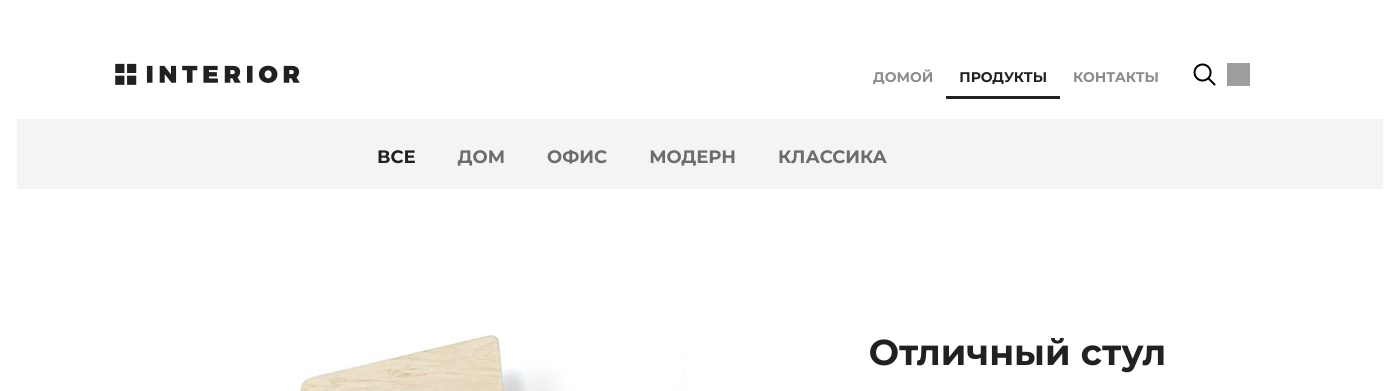
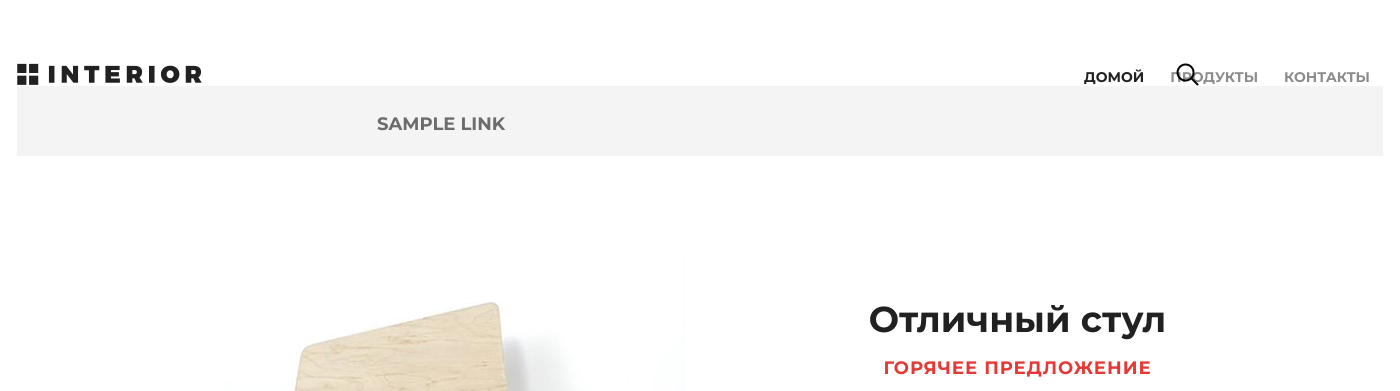
Before and after one commit to 69SomeoneElse69/741-742, a Django app: template mainapp/templates/mainapp/products.html in a window 1400 px wide. Shown: the top 391 px of the page. Run offline with Django 3.2, Linux system fonts and the light colour scheme; the template is opened without the code that fills it: most values are stand-ins (such as "Sample title", 1, 10 or a date in 2020); grey boxes are pictures that could not be loaded.

Commit message:
add lesson2

```diff
--- /dev/null
+++ b/geekshop/templates/geekshop/base.html
@@ -0,0 +1,25 @@
+{% load static %}
+
+<!DOCTYPE html>
+<html>
+<head>
+	<meta charset="utf-8">
+	<title>{% block title %} {{ title|title }} {% endblock %}</title>
+	<link rel="stylesheet" type="text/css" href="{% static 'geekshop/style.css' %}">
+	<link rel="stylesheet" href="{% static '/geekshop/fonts/font-awesome/css/font-awesome.css' %}">
+</head>
+<body>
+	<div class="container">
+
+
+        {% block content %}
+        {% endblock %}
+
+		<div class="clr"></div>
+
+	</div>
+
+{% include 'geekshop/includes/inc_futter.html' %}
+
+</body>
+</html>
--- /dev/null
+++ b/geekshop/templates/geekshop/includes/inc_futter.html
@@ -0,0 +1,26 @@
+<div class="footer">
+        <div class="clearfix">
+            <div class="text-footer">
+                <h3>контакты</h3>
+            </div>
+            <div class="text-footer">
+                <h3>полезная информация</h3>
+            </div>
+            <div class="text-footer clearfix">
+                <h3>Оставайтесь на связи</h3>
+                <p>Подписаться на новости и рассылки</p>
+                <form>
+                    <input type="email" name="email" placeholder="ваш email">
+                    <a href="#"><i class="fa fa-paper-plane fa-2x" aria-hidden="true"></i></a>
+                </form>
+            </div>
+        </div>
+        <p class="small">&copy; GB 2017</p>
+        <div class="social">
+            <a href="#" class="social1"></a>
+            <a href="#" class="social2"></a>
+            <a href="#" class="social3"></a>
+            <a href="#" class="social4"></a>
+        </div>
+        <p class="small">Положения &amp; Условия  /  Конфиденциальность &amp; Cookies</p>
+    </div>
--- /dev/null
+++ b/geekshop/templates/geekshop/includes/inc_main_menu.html
@@ -0,0 +1,9 @@
+<div class="header clearfix">
+				<a href="/" class="logo"></a>
+				<ul class="menu">
+					<li><a href="/" class="active">домой</a></li>
+					<li><a href="/products/">продукты</a></li>
+					<li><a href="{% url 'contacts' %}">контакты</a></li>
+				</ul>
+				<a href="#" class="search"></a>
+			</div>
--- a/geekshop/urls.py
+++ b/geekshop/urls.py
@@ -20,7 +20,7 @@ from geekshop.views import index, contacts
 
 urlpatterns = [
     path('admin/', admin.site.urls),
-    path('products/', include('mainapp.urls')),
-    path('', index),
-    path('contacts/', contacts),
+    path('products/', include('mainapp.urls', namespace='products')),
+    path('', index, name='index'),
+    path('contacts/', contacts, name='contacts'),
 ]
--- a/geekshop/views.py
+++ b/geekshop/views.py
@@ -2,7 +2,10 @@ from django.shortcuts import render
 
 # Create your views here.
 def index(request):
-    return render(request, 'geekshop/index.html')
+    context = {
+        'slogan': 'супер предложение'
+    }
+    return render(request, 'geekshop/index.html', context)
 
 def contacts(request):
     return render(request, 'geekshop/contact.html')
--- /dev/null
+++ b/mainapp/templates/mainapp/includes/inc_category_menu.html
@@ -0,0 +1,8 @@
+<div class="links clearfix">
+				<ul class="links-menu">
+					{% for link in links_menu %}
+					<li><a href="{{ link.href }}" class="{% if request.resolver_match.url_name == link.href %}active{% endif %}">{{ link.name }}</a></li>
+					{% endfor %}
+
+				</ul>
+			</div>
--- a/mainapp/templates/mainapp/products.html
+++ b/mainapp/templates/mainapp/products.html
@@ -1,37 +1,10 @@
-<!DOCTYPE html>
-<html>
-<head>
-	<meta charset="utf-8">
-	<title>Каталог</title>
-	<link rel="stylesheet" href="/static/geekshop/style.css">
-	<link rel="stylesheet" href="/static/geekshop/fonts/font-awesome/css/font-awesome.css">
-</head>
-<body>
-	<div class="container">
-		<div class="hero-white">
-			<div class="header clearfix">
-				<a href="/" class="logo"></a>
-				<ul class="menu">
-					<li><a href="/">домой</a></li>
-					<li><a href="products/" class="active">продукты</a></li>
-					<li><a href="contacts/">контакты</a></li>
+{% extends 'geekshop/base.html' %}
+{% load static %}
 
-				</ul>
-				<a href="#" class="search"></a>
-                <a href="#" class="basket"></a>
-			</div>
-		</div>
-
+{% block content %}
+{% include 'geekshop/includes/inc_main_menu.html' %}
 		<div class="details">
-			<div class="links clearfix">
-				<ul class="links-menu">
-					<li><a href="#" class="active">все</a></li>
-					<li><a href="#">дом</a></li>
-					<li><a href="#">офис</a></li>
-					<li><a href="#">модерн</a></li>
-					<li><a href="#">классика</a></li>
-				</ul>
-			</div>
+{% include 'mainapp/includes/inc_category_menu.html' %}
 
 			<div class="details-products">
 				<div class="details-slider">
@@ -116,33 +89,4 @@
 		<div class="clr"></div>
 
 	</div>
-
-	<div class="footer">
-        <div class="clearfix">
-            <div class="text-footer">
-                <h3>контакты</h3>
-            </div>
-            <div class="text-footer">
-                <h3>полезная информация</h3>
-            </div>
-            <div class="text-footer clearfix">
-                <h3>Оставайтесь на связи</h3>
-                <p>Подписаться на новости и рассылки</p>
-                <form>
-                    <input type="email" name="email" placeholder="ваш email">
-                    <a href="#"><i class="fa fa-paper-plane fa-2x" aria-hidden="true"></i></a>
-                </form>
-            </div>
-        </div>
-        <p class="small">&copy; GB 2017</p>
-        <div class="social">
-            <a href="#" class="social1"></a>
-            <a href="#" class="social2"></a>
-            <a href="#" class="social3"></a>
-            <a href="#" class="social4"></a>
-        </div>
-        <p class="small">Положения &amp; Условия  /  Конфиденциальность &amp; Cookies</p>
-    </div>
-
-</body>
-</html>
+	{% endblock %}
--- a/mainapp/urls.py
+++ b/mainapp/urls.py
@@ -2,6 +2,7 @@
 from django.urls import path
 from .views import index
 
+app_name = 'mainapp'
 urlpatterns = [
     path('', index),
 ]
```
Also changed, not shown: geekshop/templates/geekshop/contact.html (+6 -50 lines), geekshop/templates/geekshop/index.html (+12 -56 lines), mainapp/views.py (+13 -1 lines).
